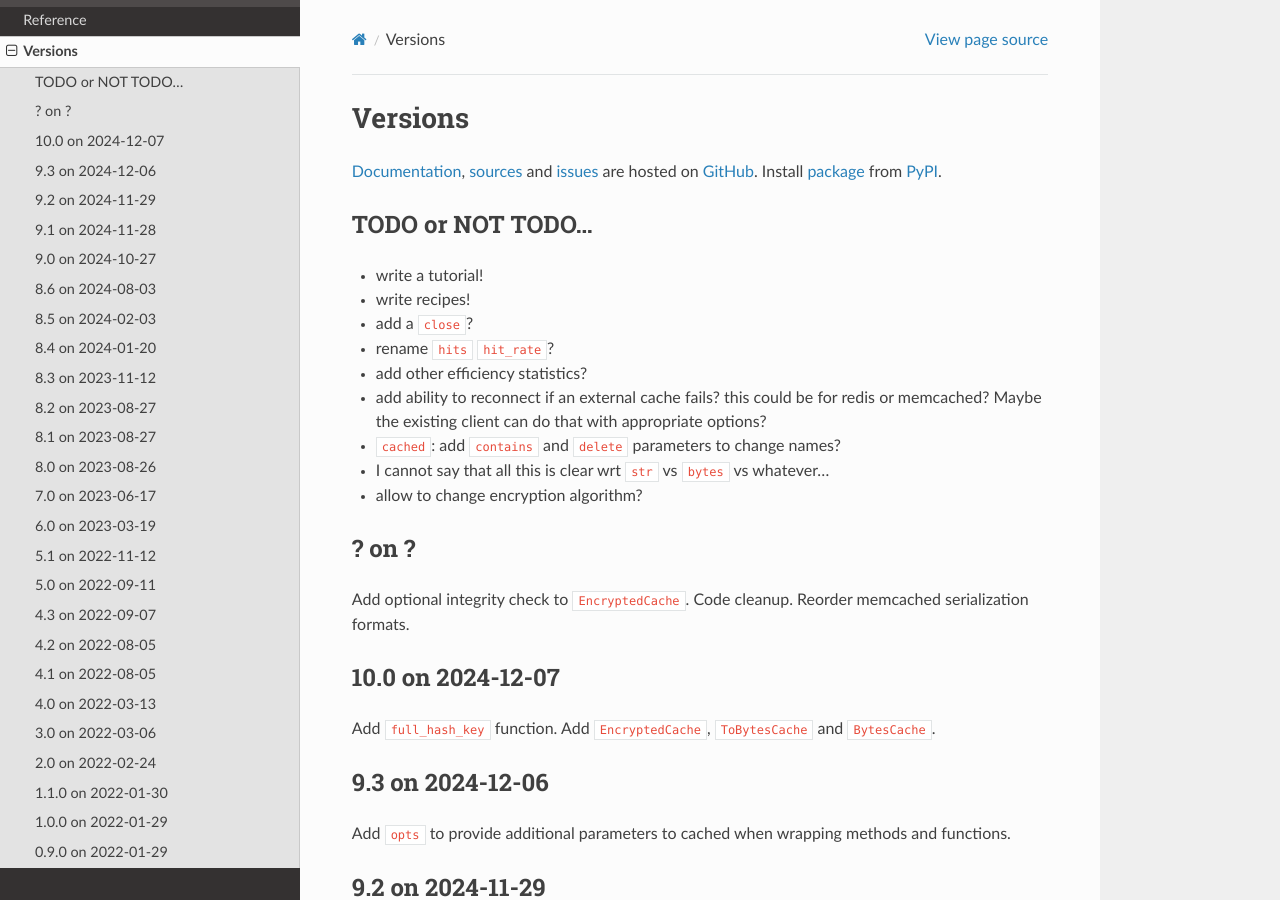
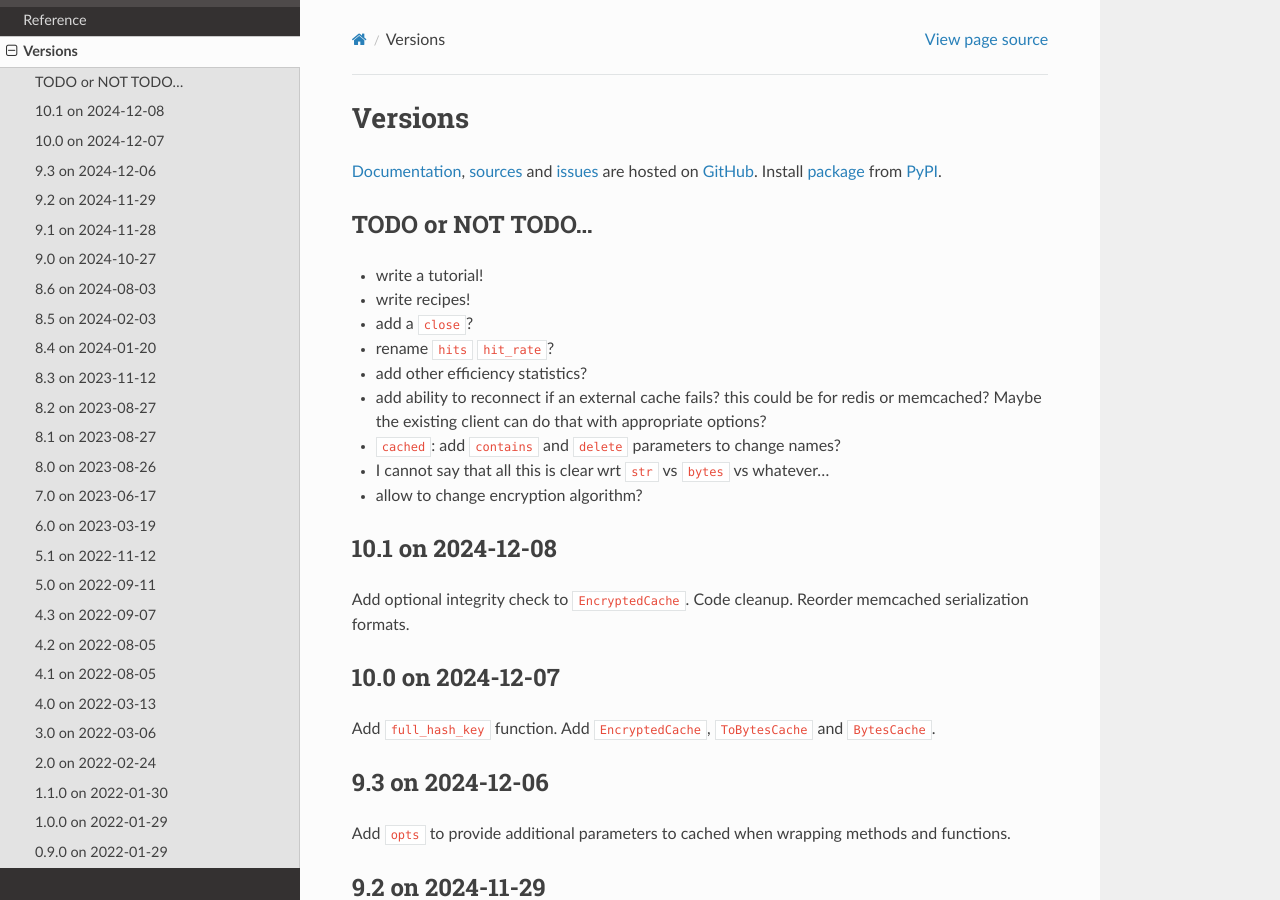
Before and after one commit to zx80/cachetools-utils, a Sphinx documentation site: the page built from docs/VERSIONS.md, in a window 1280 px wide and 900 px high. Built offline with Sphinx 7.4.7 and the Read the Docs theme 3.1.0, drawn with Linux system fonts in a browser that asks for light colours; pages that are not in the unit, such as notebooks, are missing from menus.

Commit message:
next is 10.1

```diff
--- a/docs/VERSIONS.md
+++ b/docs/VERSIONS.md
@@ -21,7 +21,7 @@ Install [package](https://pypi.org/project/CacheToolsUtils/) from
 - I cannot say that all this is clear wrt `str` vs `bytes` vs whatever…
 - allow to change encryption algorithm?
 
-## ? on ?
+## 10.1 on 2024-12-08
 
 Add optional integrity check to `EncryptedCache`.
 Code cleanup.
--- a/pyproject.toml
+++ b/pyproject.toml
@@ -4,7 +4,7 @@ build-backend = "setuptools.build_meta"
 
 [project]
 name = "CacheToolsUtils"
-version = "10.0"
+version = "10.1"
 authors = [ { name = "Fabien Coelho", email = "cachetools.utils@coelho.net" } ]
 description = "Cachetools Utilities"
 readme = "README.md"
```
